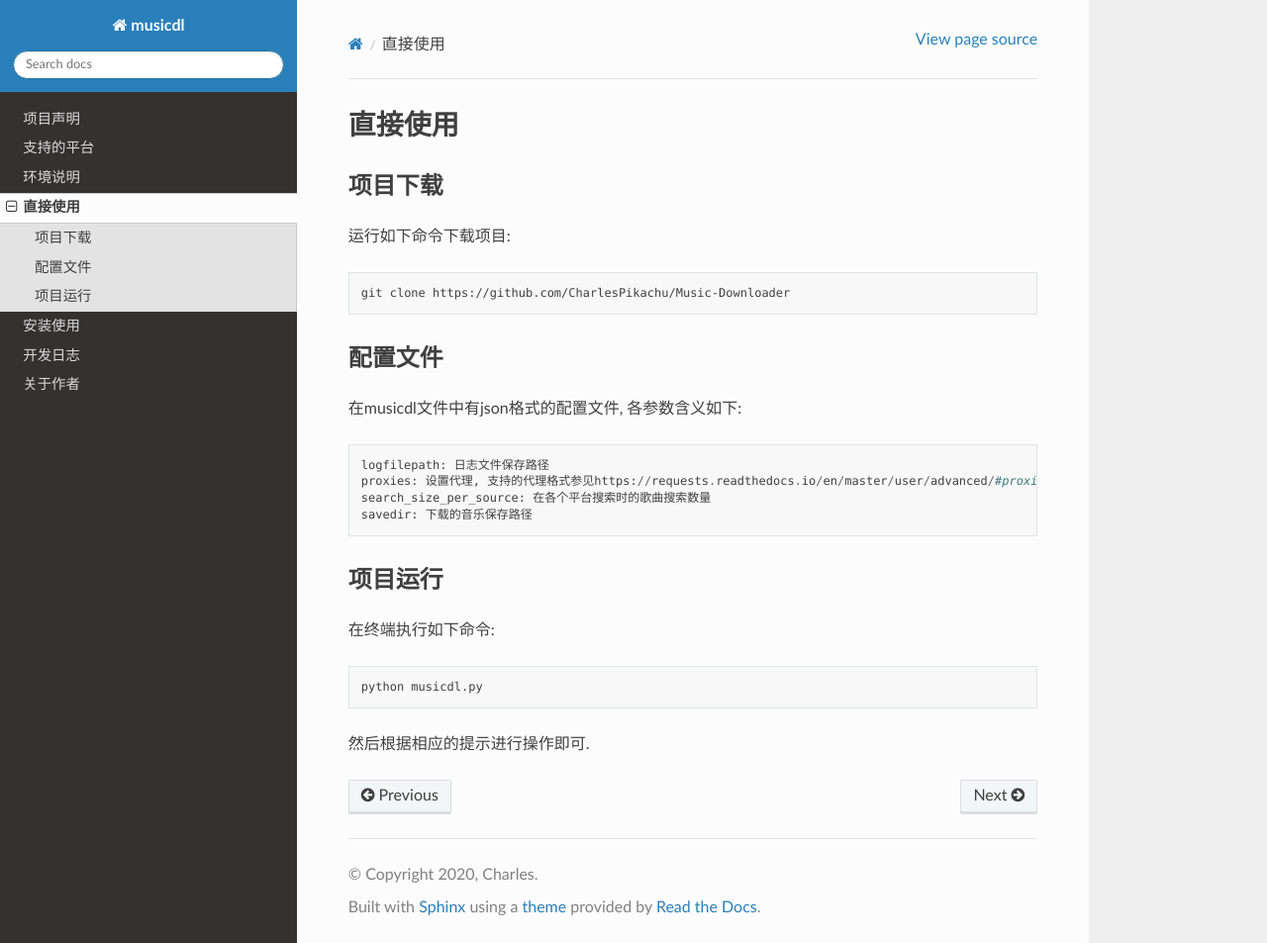
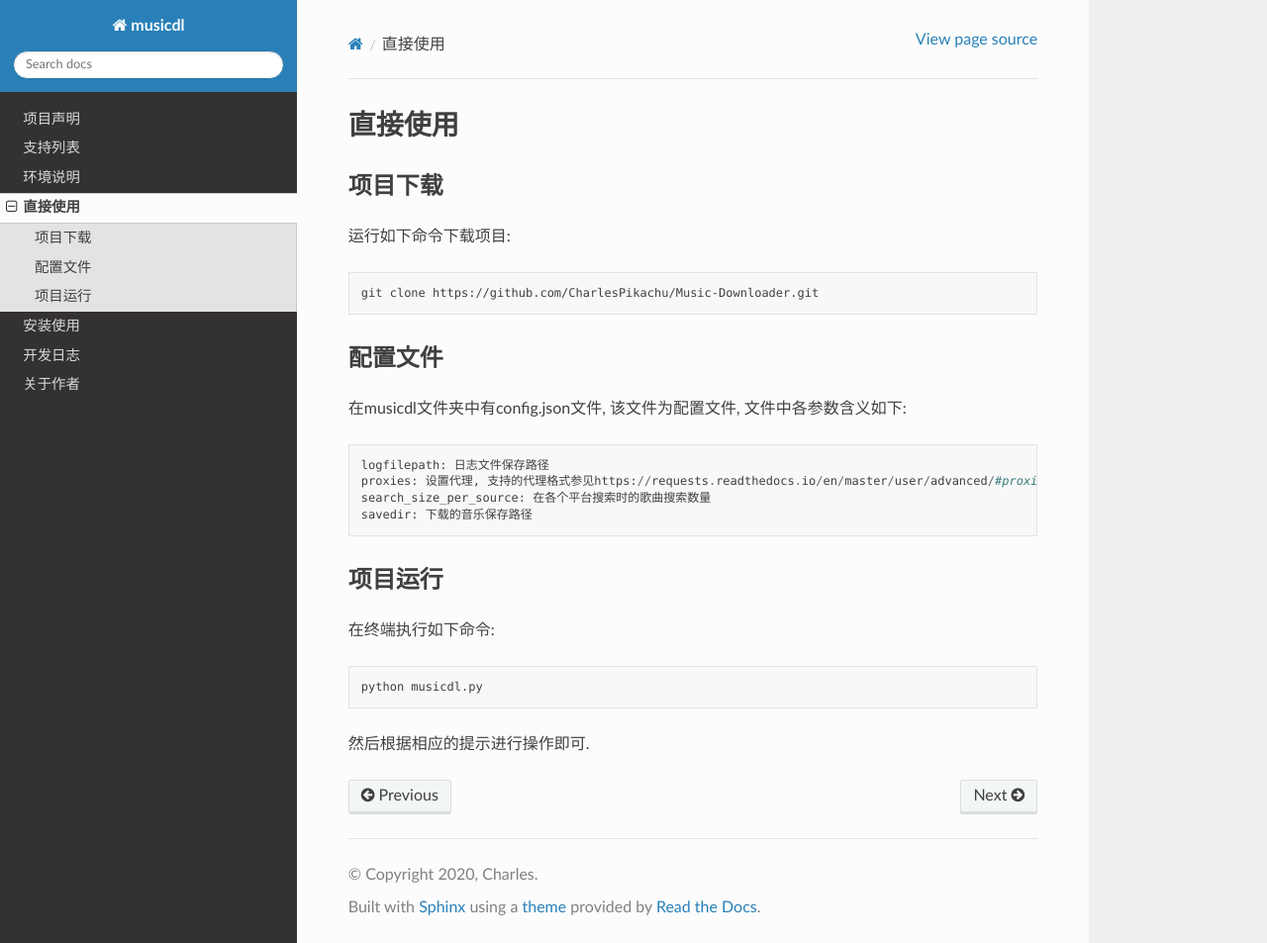
Before and after one commit to CharlesPikachu/musicdl, a Sphinx documentation site: the page built from docs/NONDEVELOPER.md, in a window 1280 px wide and 953 px high. Shown: the whole window at 99% size. Built offline with Sphinx 7.4.7 and the Read the Docs theme 2.0.0, drawn with Linux system fonts in a browser that asks for light colours.

Commit message:
fix docs

````diff
--- a/docs/NONDEVELOPER.md
+++ b/docs/NONDEVELOPER.md
@@ -3,11 +3,11 @@
 ## 项目下载
 运行如下命令下载项目:
 ```sh
-git clone https://github.com/CharlesPikachu/Music-Downloader
+git clone https://github.com/CharlesPikachu/Music-Downloader.git
 ```
 
 ## 配置文件
-在musicdl文件中有json格式的配置文件, 各参数含义如下:
+在musicdl文件夹中有config.json文件, 该文件为配置文件, 文件中各参数含义如下:
 ```
 logfilepath: 日志文件保存路径
 proxies: 设置代理, 支持的代理格式参见https://requests.readthedocs.io/en/master/user/advanced/#proxies
--- a/docs/SUPPORTLIST.md
+++ b/docs/SUPPORTLIST.md
@@ -1,4 +1,4 @@
-# 支持的平台
+# 支持列表
 
 |  平台                                     |   支持音乐搜索?    |  支持音乐下载?       |
 |  :----:                                   |   :----:           |  :----:              |
````
